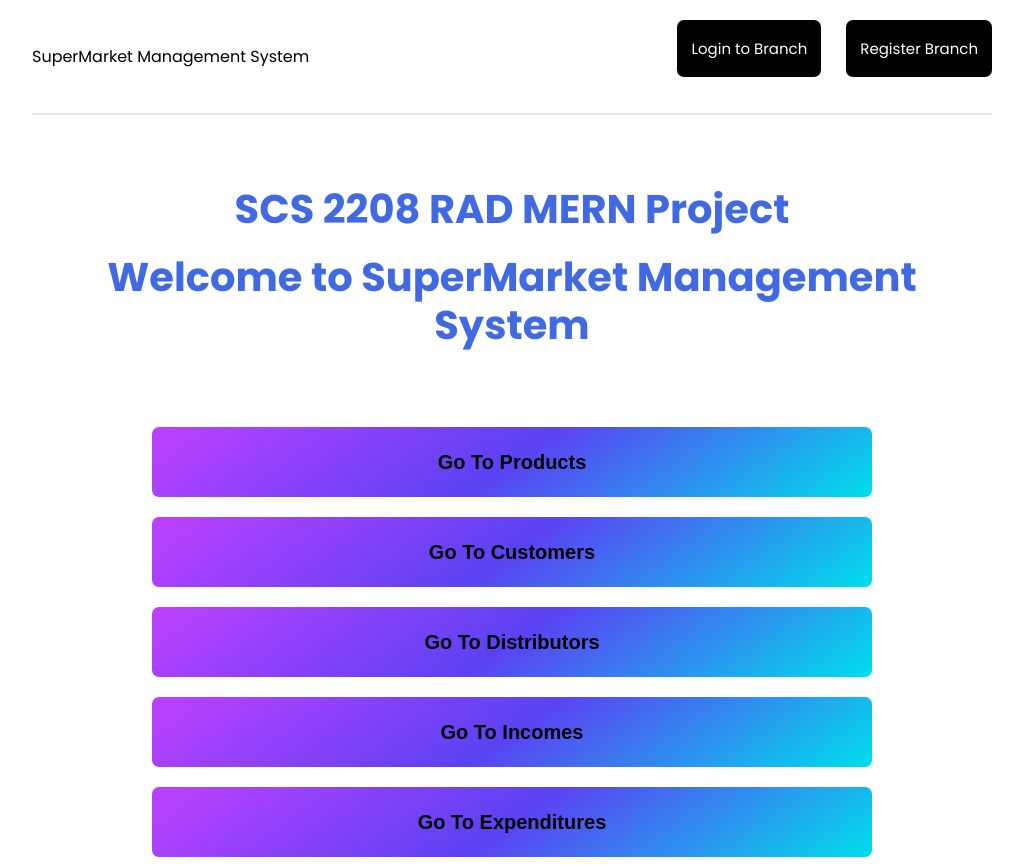
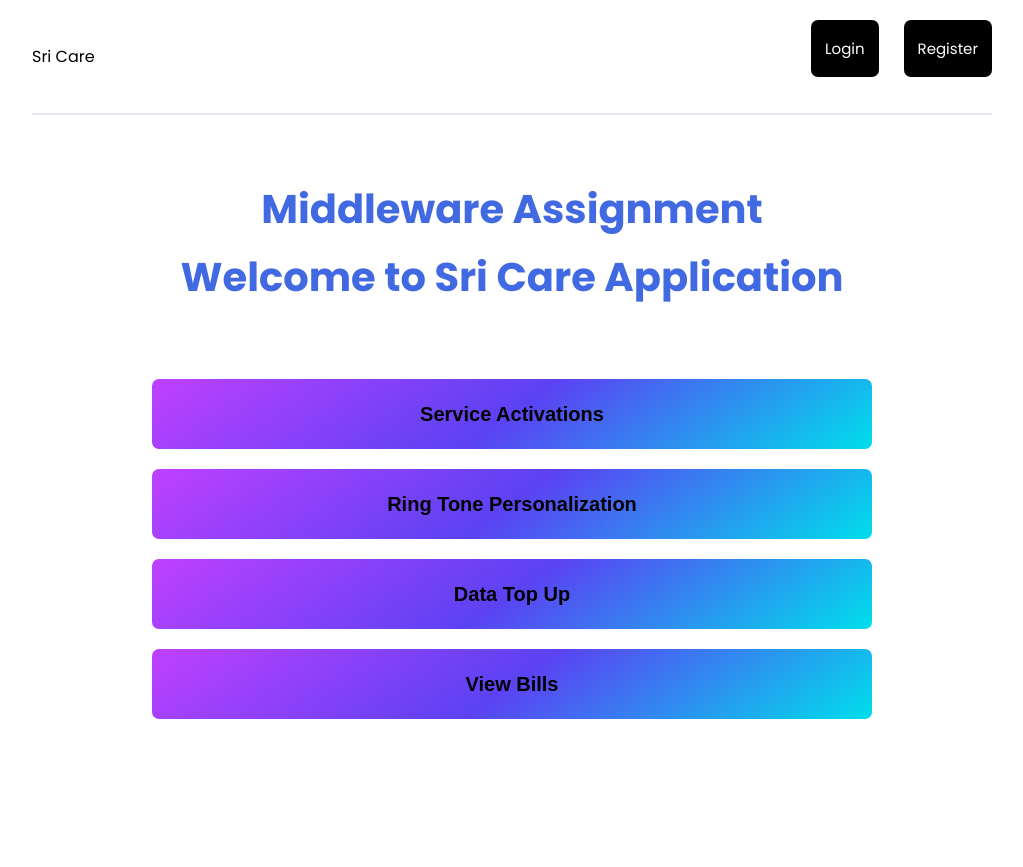
Before and after one commit to CharithSathsara/middleware-front-end, a React (Create React App) app: page / in a window 1280 px wide. Shown: the whole page, without its empty margins (128-1151 px from the left). After the commit the page ends 800 px from the top, so only its background shows below. Built offline with nearby package versions, Linux system fonts and the light colour scheme.

Commit message:
commit by rimaz

```diff
--- a/src/App.js
+++ b/src/App.js
@@ -29,7 +29,7 @@ function App() {
           <Router>
               <div className='container'>
                   <Header/>
-                  <h1>SCS 2208 RAD MERN Project</h1>
+                  <h1>Middleware Assignment</h1>
                   <Routes>
                       <Route path='/login' element={<Login />} />
                       <Route path='/register' element={<Register />} />
--- a/src/components/Header.jsx
+++ b/src/components/Header.jsx
@@ -1,7 +1,7 @@
 import React from "react";
-import { Link,useNavigate } from 'react-router-dom'
-import {useSelector, useDispatch} from "react-redux";
-import {logout, reset} from "../features/authentication/authSlice";
+import { useDispatch, useSelector } from "react-redux";
+import { Link, useNavigate } from 'react-router-dom';
+import { logout, reset } from "../features/authentication/authSlice";
 
 function Header() {
 
@@ -19,25 +19,25 @@ function Header() {
     return (
         <header className='header'>
             <div>
-                <Link to='/'>SuperMarket Management System</Link>
+                <Link to='/'>Sri Care</Link>
             </div>
             <ul>
                 {user?(
                     <li>
-                        <button className='login-btn' onClick={onLogout}>Logout from Branch</button>
+                        <button className='login-btn' onClick={onLogout}>Logout</button>
                     </li>
                 ):(<>
                     <li>
                         <Link to='/login'>
                             <button type='submit' className='login-btn'>
-                                Login to Branch
+                                Login
                             </button>
                         </Link>
                     </li>
                     <li>
                         <Link to='/register'>
                             <button type='submit' className='reg-btn'>
-                                Register Branch
+                                Register
                             </button>
                         </Link>
                     </li>
--- a/src/pages/Home.jsx
+++ b/src/pages/Home.jsx
@@ -19,24 +19,24 @@ function Home() {
 
     return (
         <>
-            <h1>Welcome to SuperMarket Management System</h1>
+            <h1>Welcome to Sri Care Application</h1>
             <br/>
             <br/>
-            <Link to='/products'>
-                <button className='card-btn'>Go To Products</button>
+            <Link to='/serviceactivations'>
+                <button className='card-btn'>Service Activations</button>
             </Link>
-            <Link to='/customers'>
-                <button className='card-btn'>Go To Customers</button>
+            <Link to='/ringtonepersonalization'>
+                <button className='card-btn'>Ring Tone Personalization</button>
             </Link>
-            <Link to='/distributors'>
-                <button className='card-btn'>Go To Distributors</button>
+            <Link to='/data-top-up'>
+                <button className='card-btn'>Data Top Up</button>
             </Link>
-            <Link to='/incomes'>
-                <button className='card-btn'>Go To Incomes</button>
+            <Link to='/billingService'>
+                <button className='card-btn'>View Bills</button>
             </Link>
-            <Link to='/expenditures'>
+            {/* <Link to='/expenditures'>
                 <button className='card-btn'>Go To Expenditures</button>
-            </Link>
+            </Link> */}
         </>
     )
 
```
